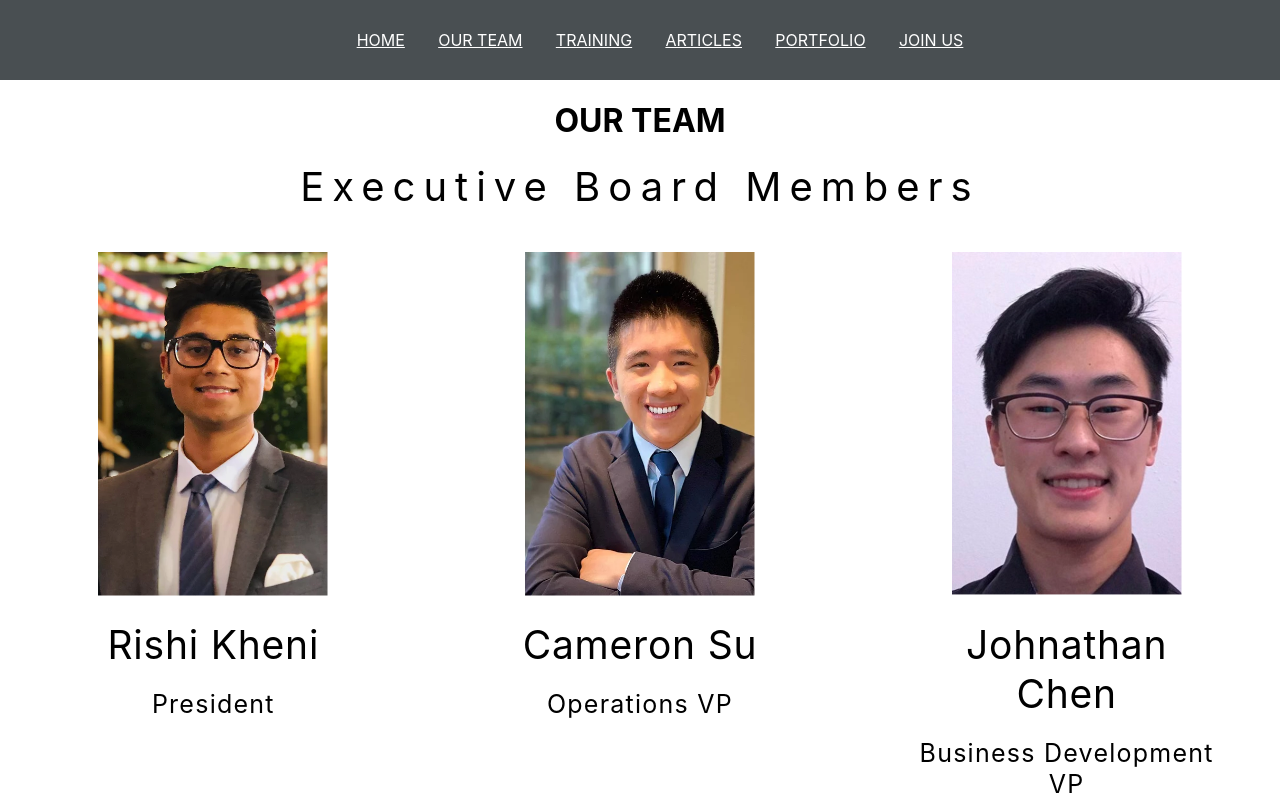
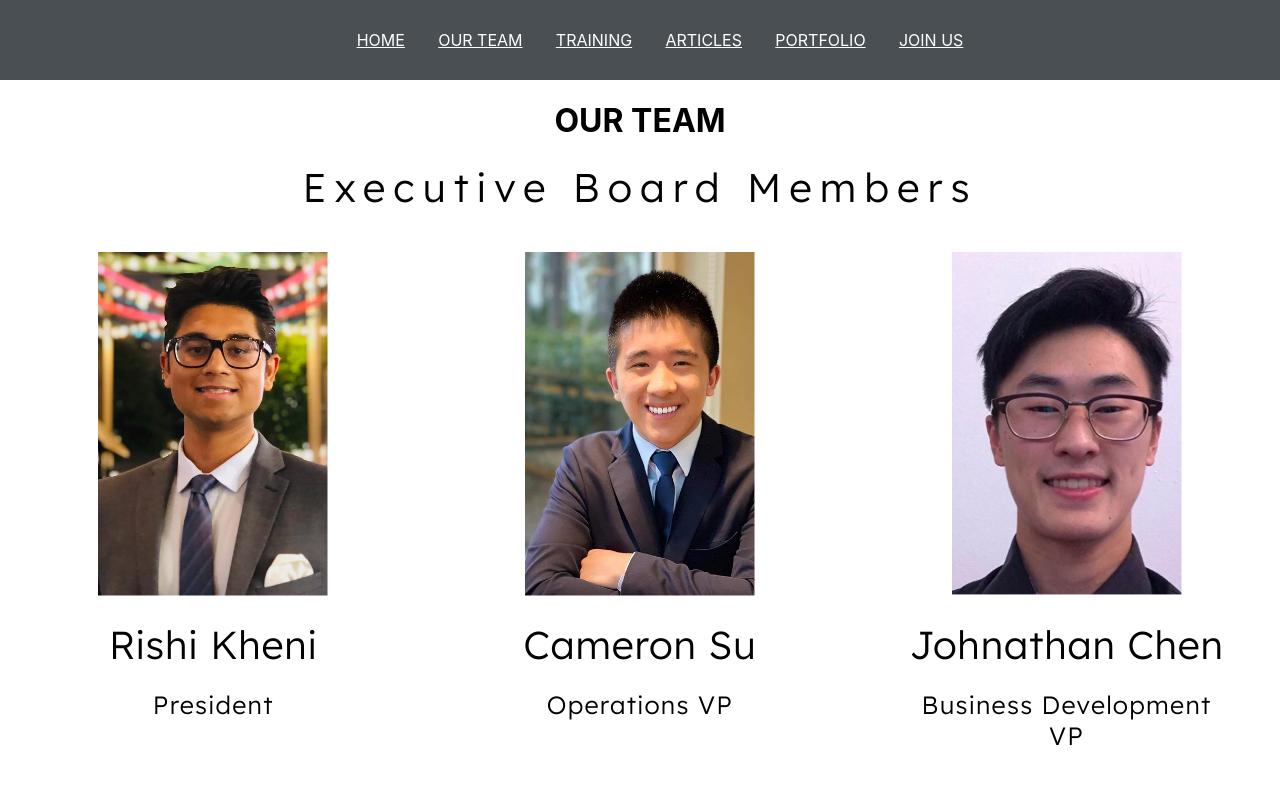
Before and after one commit to TechConnectedUCLA/ibr-frontend, a React (Create React App) app: page /ourteam in a window 1280 px wide. Shown: the top 799 px of the page. Built offline with nearby package versions, Linux system fonts and the light colour scheme.

Commit message:
Fixed font of text

```diff
--- a/src/Pages/OurTeam.css
+++ b/src/Pages/OurTeam.css
@@ -17,6 +17,7 @@ name,
 position {
     color: #000000;
     opacity: 1;
+    font-family: 'Lexend';
 }
 
 header {
@@ -25,7 +26,7 @@ header {
     line-height: 50px;
 }
 
-img {
+.img-ourteam {
     width: 230px;
     height: 344px;
     opacity: 1;
--- a/src/Pages/OurTeam.js
+++ b/src/Pages/OurTeam.js
@@ -51,7 +51,7 @@ const GenMem = [
 function Person(props) {
   return (
     <div>
-      <Card style={{ width: '19rem' }}>
+      <Card style={{ width: '20rem' }}>
         <CardImg src={props.image} alt='person' />
         <CardBody>
           <br/>
```
